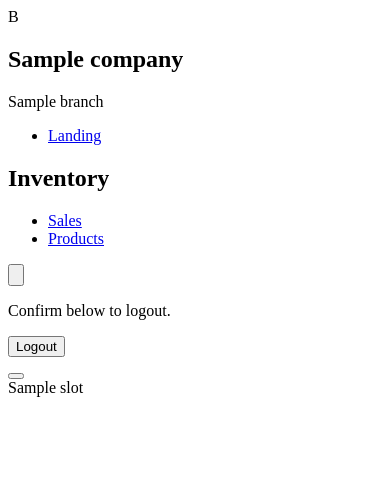
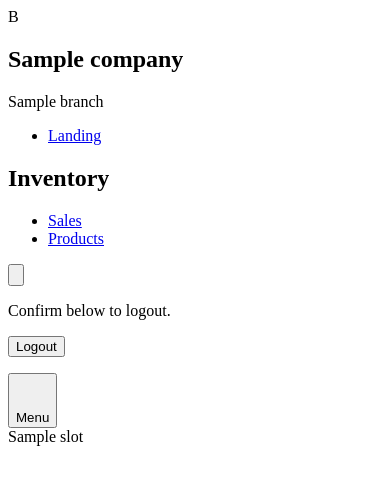
Before and after one commit to eliHeist/dotsales, a Django app: template dotsales/templates/cotton/layout2.html in a window 390 px wide. Shown: the top 485 px of the page. Run offline with Django 5.2, Linux system fonts and the light colour scheme; the template is opened without the code that fills it: most values are stand-ins (such as "Sample title", 1, 10 or a date in 2020).

Commit message:
layout mobile optimisaztion

```diff
--- a/dotsales/templates/cotton/layout2.html
+++ b/dotsales/templates/cotton/layout2.html
@@ -8,6 +8,7 @@
             global_loading: false,
             error: '',
             show_sidebar: true,
+            sm_show: false,
             async handlePDF() {
                 this.pdf_loading = true;
                 this.error = '';
@@ -44,8 +45,9 @@
 				<span x-text="error"></span>
 			</div>
 		</div>
-		<div class="h-screen grid" :class="{ 'md:hidden': !show_sidebar }">
-			<div class="h-screen w-64 flex flex-col">
+        <div class="flex h-screen w-full">
+            <div class="h-screen grid fixed top-0 z-10 transition-all bg-base-content/30 md:bg-transparent md:static" :class="{ 'md:hidden': !show_sidebar, 'left-0 right-0': sm_show, 'left-[-100%]': !sm_show }">
+                <div class="h-screen w-64 flex flex-col bg-base-100">
                     <!-- Header -->
                     <div class="p-4 w-full">
                         <div class="flex items-center gap-2">
@@ -127,20 +129,30 @@
                     </div>
                 </div>
             </div>
+            <button @click="sm_show = !sm_show;console.log(sm_show)" title="Menu button" class="hamburger-btn grid grid-flow-col cursor-pointer md:hidden z-20"
+                :aria-expanded="sm_show ? true : false">
+                <svg class="hamburger w-10" fill="none" viewbox="-10 -10 120 120">
+                    <path class="line" d="m 20 40 h 60 a 1 1 0 0 1 0 20 h -60 a 1 1 0 0 1 0 -40 h 30 v 70"></path>
+                </svg>
+                <div class="text-primary-content h-full grid content-center pr-2 text-sm">
+                    <span>Menu</span>
+                </div>
+            </button>
 
-		<div class="flex-1 flex flex-col p-1 relative" id="app-slot">
-			<button
+            <div class="flex-1 flex flex-col p-1 relative grid" id="app-slot">
+                {% comment %} <button
                     type="button"
                     class="btn btn-square btn-sm text-lg btn-ghost absolute bottom-1 left-1 opacity-70"
                     @click="show_sidebar = !show_sidebar"
                     :title="show_sidebar ? 'Close sidebar' : 'Open sidebar'">
                     <span class="icon-panel-left-close" x-show="show_sidebar" x-cloak></span>
                     <span class="icon-panel-left-open" x-show="!show_sidebar" x-cloak></span>
-			</button>
+                </button> {% endcomment %}
                 <div
                     class="rounded-box bg-gradient-to-br from-[#F0F4F8] to-[#d6dadd] h-full w-full overflow-y-auto p-1 sm:p-2 md:p-4">
                     {{ slot }}
                 </div>
             </div>
         </div>
+	</div>
 </c-base>
```
Lines whose indentation alone changed are shown as unchanged.
